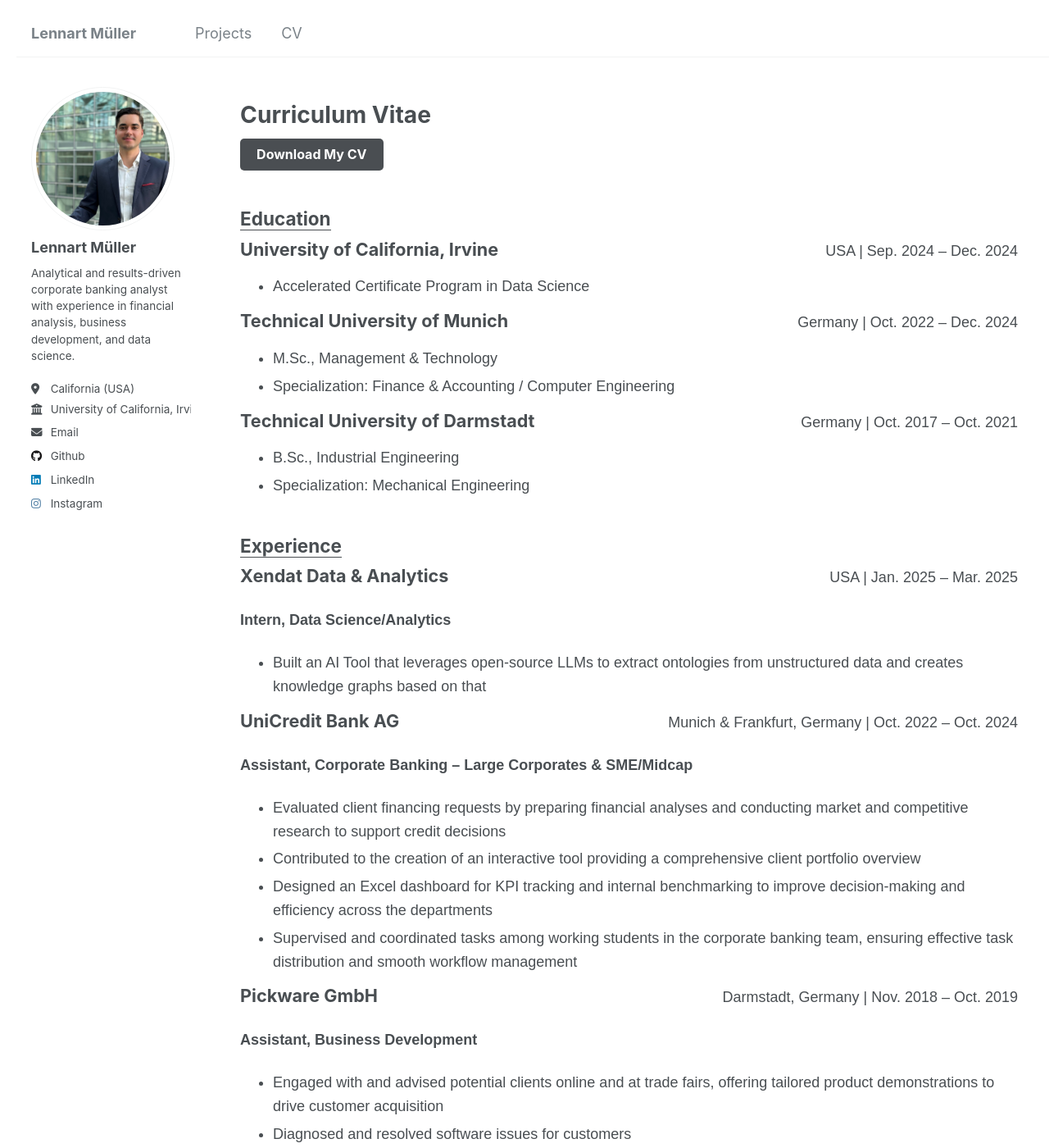
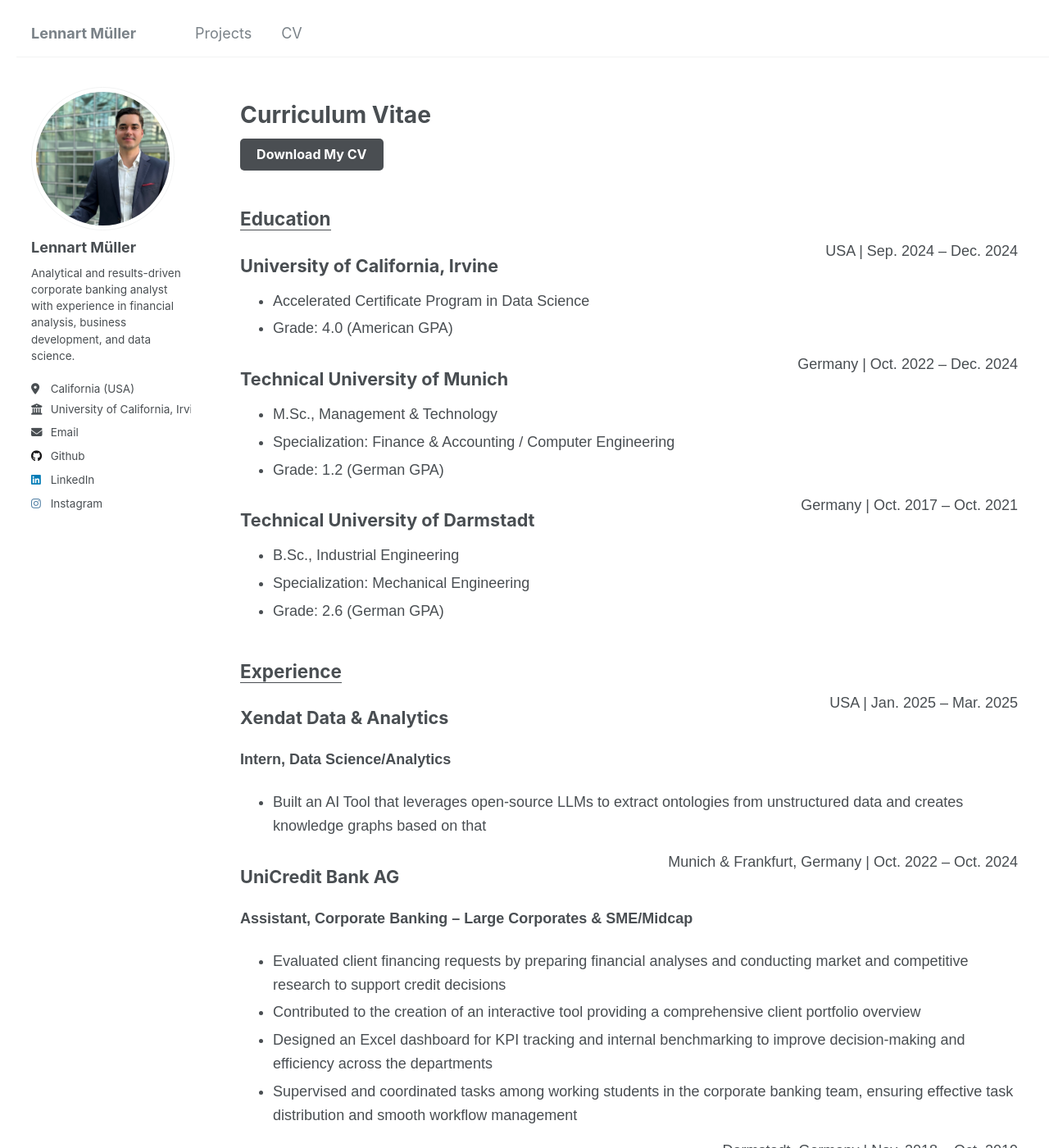
Before and after one commit to lennartmueller123/lennartmueller123.github.io, a Jekyll site: the page built from _pages/cv.html, in a window 1280 px wide and 1400 px high. Shown: the whole window at 82% size. Built offline with Jekyll 4.4.1, drawn with Linux system fonts in a browser that asks for light colours; some of the changed text lies outside the part shown.

Commit message:
Update cv.html

```diff
--- a/_pages/cv.html
+++ b/_pages/cv.html
@@ -42,6 +42,7 @@
         .entry-header h3 {
             margin: 0;
             font-size: 1.2em;
+            margin-top: 20px;
             margin-bottom: 5px;
         }
         .entry-header p {
@@ -71,6 +72,7 @@
             </div>
             <ul>
                 <li>Accelerated Certificate Program in Data Science</li>
+                <li>Grade: 4.0 (American GPA)</li>
             </ul>
         </div>
 
@@ -82,6 +84,7 @@
             <ul>
                 <li>M.Sc., Management & Technology</li>
                 <li>Specialization: Finance & Accounting / Computer Engineering</li>
+                <li>Grade: 1.2 (German GPA)</li>
             </ul>
         </div>
 
@@ -93,6 +96,7 @@
             <ul>
                 <li>B.Sc., Industrial Engineering</li>
                 <li>Specialization: Mechanical Engineering</li>
+                <li>Grade: 2.6 (German GPA)</li>
             </ul>
         </div>
     </div>
@@ -156,10 +160,10 @@
                 <h3>GMAT<span style="font-weight: normal;">(Graduate Management Admission Test)</span></h3>
                 <p>Online | Mar. 2022</p>
             </div>
-            <p><strong>Score: 680 (78% Percentile)</strong></p>
+            <p><strong>Score: 680<span style="font-weight: normal;">(78% Percentile)</span></strong></p>
             <ul>
                 <li><strong>Quantitative Reasoning: </strong>46 Points, 50% Percentile </li>
-                <li><strong>Verbal Reasoning: </strong>46 Points, 50% Percentile </li>
+                <li><strong>Verbal Reasoning: </strong>37 Points, 81% Percentile </li>
             </ul>
         </div>
 </body>
```
